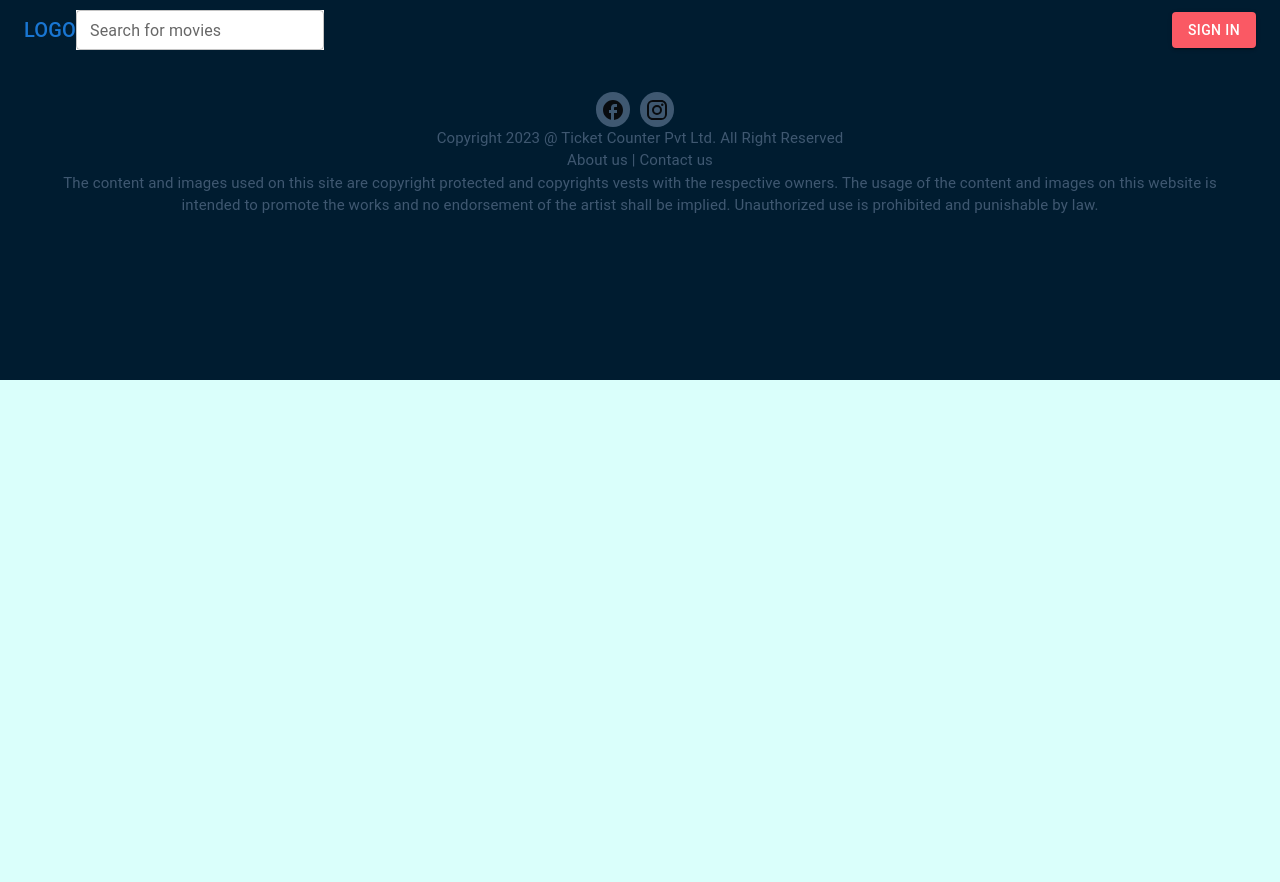
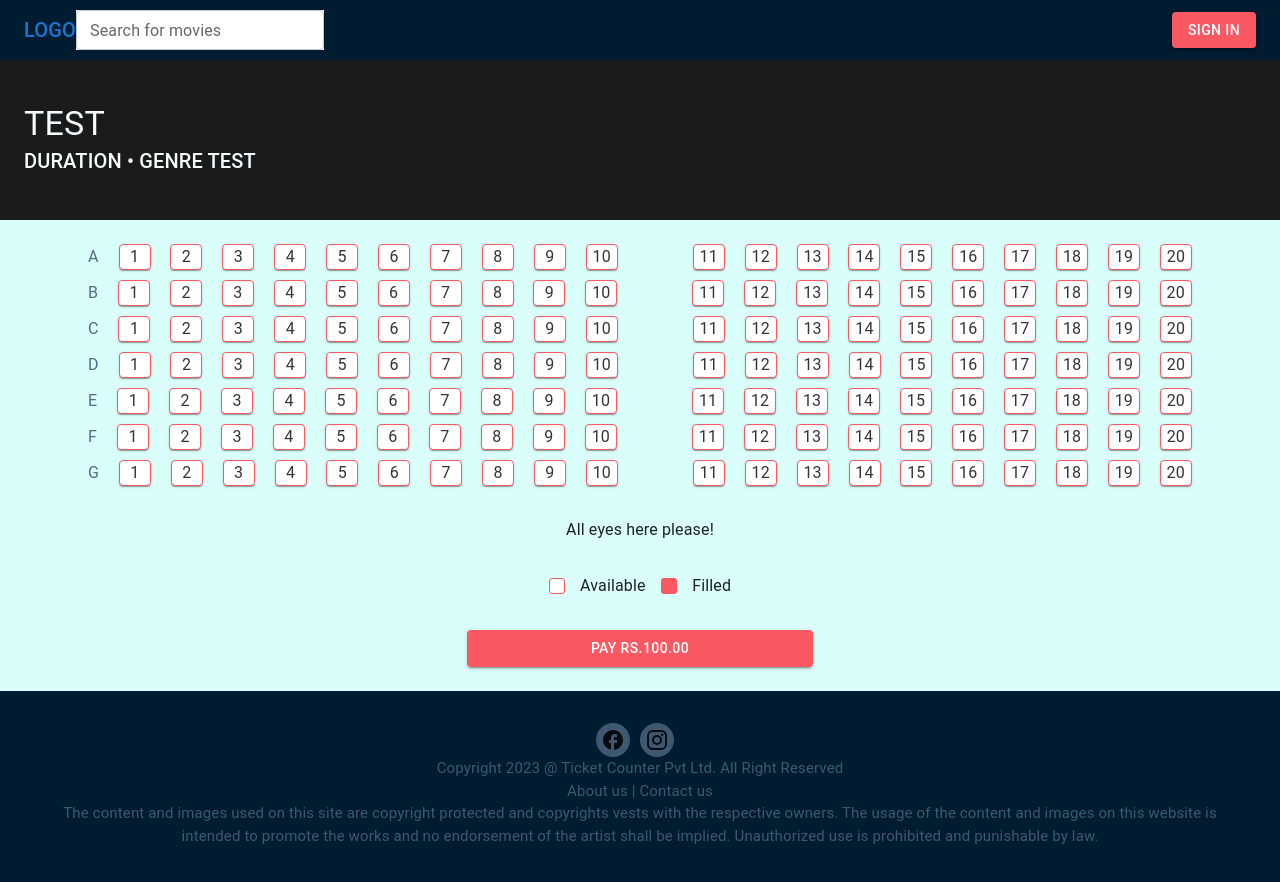
Before and after one commit to anish-sharan/React-Ticket-Counter, a React (Create React App) app in the folder client/: page /seat-selection in a window 1280 px wide. Shown: the top 882 px of the page. Before the commit the page ends 800 px from the top, so only its background shows below. Built offline with nearby package versions, Linux system fonts and the light colour scheme.

Commit message:
Add - seat arrangement  comp

```diff
--- a/client/src/assets/Constant.js
+++ b/client/src/assets/Constant.js
@@ -506,3 +506,7 @@ export const dummyTheatre = [
     ],
   },
 ];
+
+export const dummySeatArrangement = ["A", "B", "C", "D", "E", "F", "G"];
+
+export const numberOfSeatsInRow = 20;
--- /dev/null
+++ b/client/src/components/TheatreSection/HeaderSection.js
@@ -0,0 +1,37 @@
+import { Container, Typography } from "@mui/material";
+import React from "react";
+import Colors from "../../assets/Colors";
+import PropTypes from "prop-types";
+
+const HeaderSection = ({ selectedMovie }) => {
+  return (
+    <div style={style.darkBackgroundSection}>
+      <Container maxWidth={true}>
+        <Typography variant="h4" color={Colors.lightTextColor}>
+          {selectedMovie?.name}
+        </Typography>
+        <Typography variant="h6" color={Colors.lightTextColor}>
+          {selectedMovie?.duration} • {selectedMovie?.genre}
+        </Typography>
+      </Container>
+    </div>
+  );
+};
+
+const style = {
+  darkBackgroundSection: {
+    backgroundColor: Colors.darkBackground,
+    width: "100%",
+    height: "20vh",
+    display: "flex",
+    justifyContent: "flex-start",
+    alignItems: "center",
+    marginBottom: "20px",
+  },
+};
+
+HeaderSection.propTypes = {
+  selectedMovie: PropTypes.object,
+};
+
+export default HeaderSection;
--- /dev/null
+++ b/client/src/components/TheatreSection/SeatArrangement.js
@@ -0,0 +1,65 @@
+import React from "react";
+import PropTypes from "prop-types";
+import { Card, Container, Typography } from "@mui/material";
+import Colors from "../../assets/Colors";
+
+const SeatArrangement = ({ data, numberOfSeats = 20 }) => {
+  return (
+    <Container>
+      {data?.map((eachItem, ind) => {
+        return (
+          <div key={ind} style={style.row}>
+            <Typography color={Colors.grey}>{eachItem}</Typography>
+            {Array(numberOfSeats)
+              .fill(0)
+              ?.map((eachRow, i) => {
+                return (
+                  <Card
+                    key={i}
+                    sx={{
+                      ...style.seatCard,
+                      marginLeft: i === numberOfSeats / 2 && "5%",
+                    }}
+                  >
+                    <Typography sx={style.seatText}>{i + 1}</Typography>
+                  </Card>
+                );
+              })}
+          </div>
+        );
+      })}
+    </Container>
+  );
+};
+
+const style = {
+  row: {
+    display: "flex",
+    flexDirection: "row",
+    justifyContent: "space-between",
+    marginTop: "10px",
+    marginBottom: "10px",
+    alignItems: "center",
+  },
+  seatCard: {
+    width: "2rem",
+    display: "flex",
+    justifyContent: "center",
+    alignItems: "center",
+    border: `1px solid ${Colors.redText}`,
+
+    "&:hover": {
+      backgroundColor: Colors.redText,
+    },
+  },
+  seatText: {
+    color: Colors.darkTextColor,
+  },
+};
+
+SeatArrangement.propTypes = {
+  data: PropTypes.array,
+  numberOfSeats: PropTypes.number,
+};
+
+export default SeatArrangement;
--- a/client/src/components/TheatreSection/ShowTimeComponent.js
+++ b/client/src/components/TheatreSection/ShowTimeComponent.js
@@ -2,6 +2,7 @@ import React from "react";
 import PropTypes from "prop-types";
 import Colors from "../../assets/Colors";
 import { Typography } from "@mui/material";
+import { Link } from "react-router-dom";
 
 const ShowTimeComponent = ({ showsData, compStyle }) => {
   return (
@@ -9,7 +10,9 @@ const ShowTimeComponent = ({ showsData, compStyle }) => {
       {showsData?.map((eachShow, i) => {
         return (
           <div key={i} style={style.chip}>
-            <Typography>{eachShow?.timing}</Typography>
+            <Link to="/seat-selection" style={{ textDecoration: "none" }}>
+              <Typography color={Colors.redText}>{eachShow?.timing}</Typography>
+            </Link>
           </div>
         );
       })}
--- /dev/null
+++ b/client/src/pages/SeatSelectionPage.js
@@ -0,0 +1,89 @@
+import React from "react";
+import HeaderSection from "../components/TheatreSection/HeaderSection";
+// import CustomDivider from "../components/CustomDivider";
+import { Button, Container, Typography } from "@mui/material";
+import { dummySeatArrangement, numberOfSeatsInRow } from "../assets/Constant";
+import SeatArrangement from "../components/TheatreSection/SeatArrangement";
+import Colors from "../assets/Colors";
+// import PropTypes from 'prop-types'
+
+const SeatSelectionPage = () => {
+  const dummyData = {
+    name: "TEST",
+    genre: "GENRE TEST",
+    duration: "DURATION",
+  };
+
+  const renderBox = (isSelected) => {
+    return (
+      <div
+        style={{
+          ...style.box,
+          backgroundColor: isSelected ? Colors.redText : Colors.white,
+          border: !isSelected && `1px solid ${Colors.redText}`,
+        }}
+      ></div>
+    );
+  };
+
+  return (
+    <>
+      <HeaderSection selectedMovie={dummyData} />
+      <Container sx={style.marginTopBottom}>
+        {/* <CustomDivider /> */}
+        <SeatArrangement
+          data={dummySeatArrangement}
+          numberOfSeats={numberOfSeatsInRow}
+        />
+        <Typography sx={style.lowerText}>All eyes here please!</Typography>
+        <Container style={style.infoStyle}>
+          {renderBox()} <Typography>Available</Typography>
+          {renderBox(true)} <Typography>Filled</Typography>
+        </Container>
+        <div style={style.buttonSection}>
+          <Button variant="contained" style={style.button}>
+            Pay Rs.100.00
+          </Button>
+        </div>
+      </Container>
+    </>
+  );
+};
+
+const style = {
+  box: {
+    width: "1rem",
+    height: "1rem",
+    borderRadius: "3px",
+  },
+  marginTopBottom: {
+    marginTop: "3vh",
+    marginBottom: "3vh",
+  },
+  infoStyle: {
+    display: "flex",
+    flexDirection: "row",
+    width: "20%",
+    justifyContent: "space-between",
+    alignItems: "center",
+    marginTop: "2rem",
+  },
+  lowerText: {
+    textAlign: "center",
+    marginTop: "2rem",
+  },
+  buttonSection: {
+    display: "flex",
+    justifyContent: "center",
+    alignItems: "center",
+    marginTop: "2rem",
+  },
+  button: {
+    backgroundColor: Colors.redText,
+    width: "30%",
+  },
+};
+
+// SeatSelectionPage.propTypes = {}
+
+export default SeatSelectionPage;
--- a/client/src/pages/TheatreSelectionPage.js
+++ b/client/src/pages/TheatreSelectionPage.js
@@ -7,6 +7,7 @@ import CustomDivider from "../components/CustomDivider";
 import { AiOutlineInfoCircle } from "react-icons/ai";
 import ShowTimeComponent from "../components/TheatreSection/ShowTimeComponent";
 import TheatreInfoModal from "../components/TheatreSection/TheatreInfoModal";
+import HeaderSection from "../components/TheatreSection/HeaderSection";
 // import PropTypes from 'prop-types'
 
 const TheatreSelectionPage = () => {
@@ -51,6 +52,7 @@ const TheatreSelectionPage = () => {
           <ShowTimeComponent
             compStyle={style.chip}
             showsData={showsAvailable}
+            selectedMovie={selectedMovie}
           />
         </div>
         <CustomDivider />
@@ -67,16 +69,9 @@ const TheatreSelectionPage = () => {
         mallName={modalData.mallName}
         mallFacilities={modalData.mallFacilities}
       />
-      <div style={style.darkBackgroundSection}>
-        <Container maxWidth={true}>
-          <Typography variant="h4" color={Colors.lightTextColor}>
-            {selectedMovie?.name}
-          </Typography>
-          <Typography variant="h6" color={Colors.lightTextColor}>
-            {selectedMovie?.duration} • {selectedMovie?.genre}
-          </Typography>
-        </Container>
-      </div>
+
+      <HeaderSection selectedMovie={selectedMovie} />
+
       <Container maxWidth={true}>
         <Card variant="outlined">
           <div>
@@ -91,15 +86,6 @@ const TheatreSelectionPage = () => {
 };
 
 const style = {
-  darkBackgroundSection: {
-    backgroundColor: Colors.darkBackground,
-    width: "100%",
-    height: "20vh",
-    display: "flex",
-    justifyContent: "flex-start",
-    alignItems: "center",
-    marginBottom: "20px",
-  },
   mallSection: {
     display: "flex",
     flexDirection: "row",
--- a/client/src/routes/index.js
+++ b/client/src/routes/index.js
@@ -8,6 +8,7 @@ import AboutUs from "../pages/AboutUs";
 import ContactUs from "../pages/ContactUs";
 import ActorDetailPage from "../pages/ActorDetailPage";
 import TheatreSelectionPage from "../pages/TheatreSelectionPage";
+import SeatSelectionPage from "../pages/SeatSelectionPage";
 
 const Routing = () => {
   return (
@@ -20,6 +21,7 @@ const Routing = () => {
         <Route path="/about_us" element={<AboutUs />} />
         <Route path="/contact_us" element={<ContactUs />} />
         <Route path="/theatre" element={<TheatreSelectionPage />} />
+        <Route path="/seat-selection" element={<SeatSelectionPage />} />
       </Routes>
       <Footer />
     </BrowserRouter>
```
